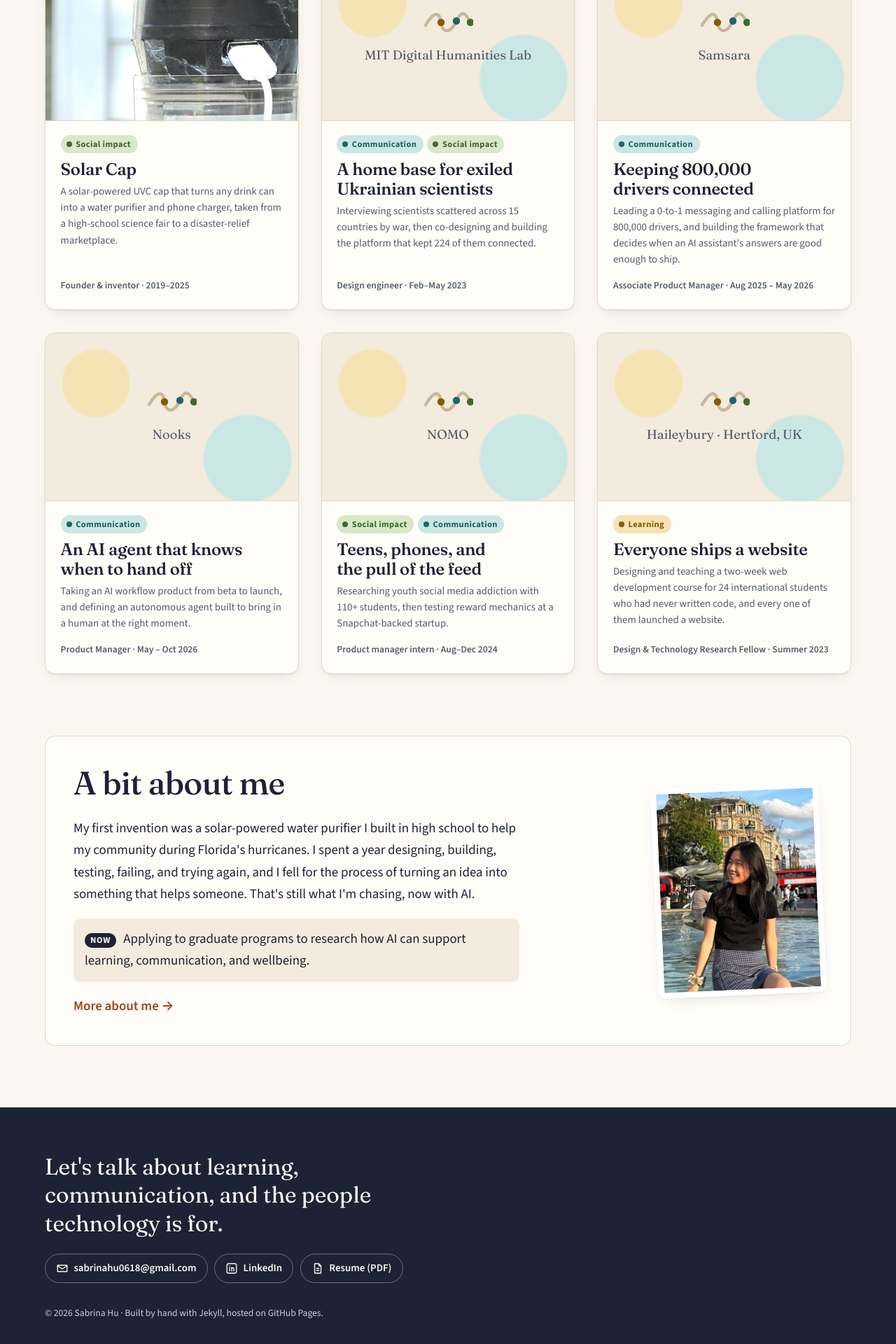
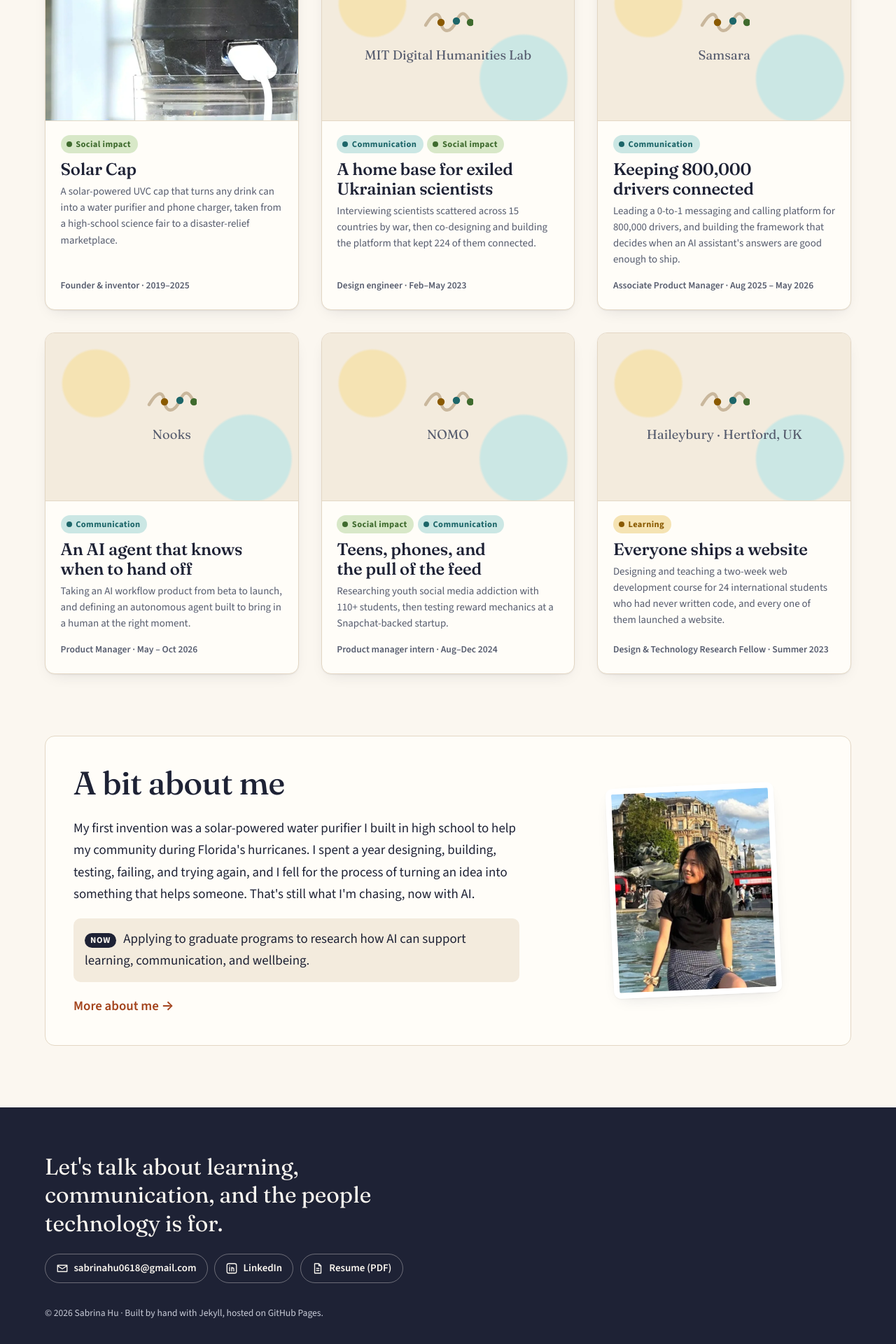
Before and after one commit to sabrinahu618/portfolio, a Jekyll site: the page built from index.html, in a window 1280 px wide. Shown: the part 1609-3529 px from the top of the page at 70% size. Built offline with Jekyll 4.4.1, drawn with Linux system fonts in a browser that asks for light colours.

Commit message:
Center about-box photo in the space beside the text
Co-Authored-By: Claude Opus 5.5 <noreply@anthropic.com>
Claude-Session: https://claude.ai/code/session_01HybnYJGYPLDq5hkAYptQSd

```diff
--- a/assets/css/main.css
+++ b/assets/css/main.css
@@ -259,7 +259,7 @@ main:focus { outline: none; }
 .home-about .prose-width { max-width: var(--measure); }
 .home-about { padding-bottom: clamp(3rem, 7vw, 5.5rem); }
 .home-about__inner {
-  display: grid; grid-template-columns: minmax(0, 1fr) minmax(0, 15rem);
+  display: grid; grid-template-columns: minmax(0, var(--measure)) minmax(0, 1fr);
   gap: clamp(1.5rem, 5vw, 4rem); align-items: center;
   padding: clamp(1.5rem, 4vw, 2.5rem);
   background: var(--surface); border: 1px solid var(--line); border-radius: var(--radius);
```
